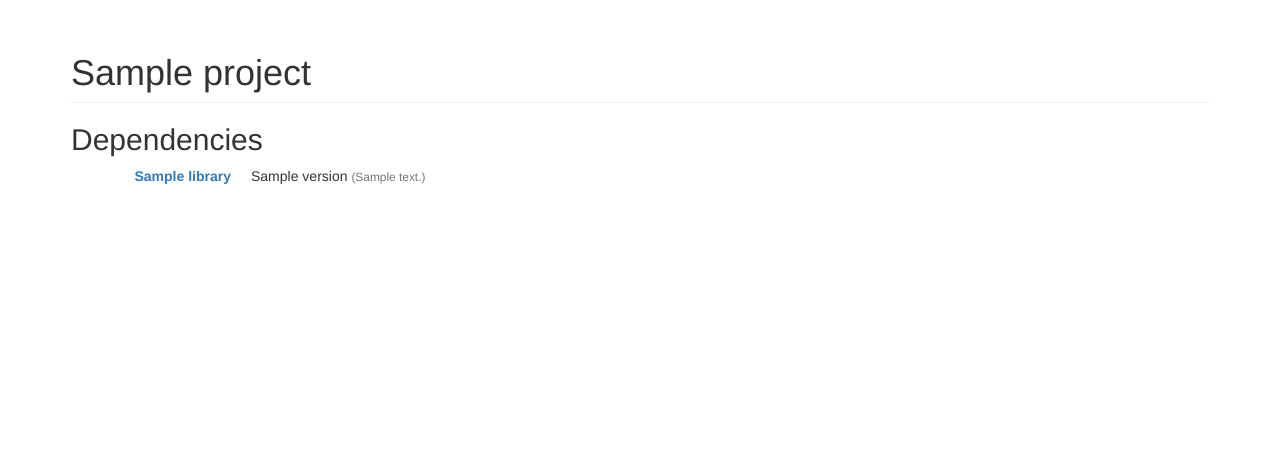
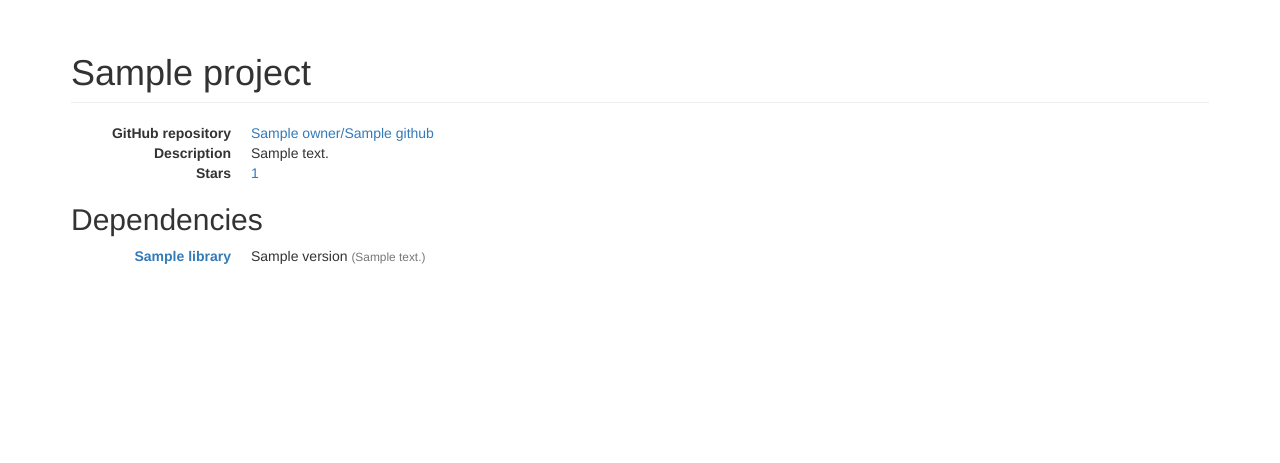
Before and after one commit to elegion/djangodash2013, a Django app: template templates/wtlib/project.html in a window 1280 px wide. Shown: the part 51-514 px from the top of the page. Run offline with Django 3.2, Linux system fonts and the light colour scheme; the template is opened without the code that fills it: most values are stand-ins (such as "Sample title", 1, 10 or a date in 2020); some libraries are stand-ins or nearby versions.

Commit message:
Add project info from GitHub on project page

```diff
--- a/templates/wtlib/project.html
+++ b/templates/wtlib/project.html
@@ -11,6 +11,18 @@
 
 {% block content %}
   <h1 class="page-header">{{ project.name }}</h1>
+  {% if project.github %}
+    <section class="project-info">
+      <dl class="dl-horizontal">
+        <dt>{% trans 'GitHub repository' %}</dt>
+        <dd><a href="https://github.com/{{ project.github.owner }}/{{ project.github.name }}">{{ project.github.owner }}/{{ project.github.name }}</a></dd>
+        <dt>{% trans 'Description' %}</dt>
+        <dd>{{ project.github.description }}</dd>
+        <dt>{% trans 'Stars' %}</dt>
+        <dd><a href="https://github.com/{{ project.github.owner }}/{{ project.github.name }}/stargazers">{{ project.github.starsCount }}</a></dd>
+      </dl>
+    </section>
+  {% endif %}
   <h2>{% trans 'Dependencies' %}</h2>
   <dl class="dl-horizontal">
     {% for lib in project.libraries.all %}
```
